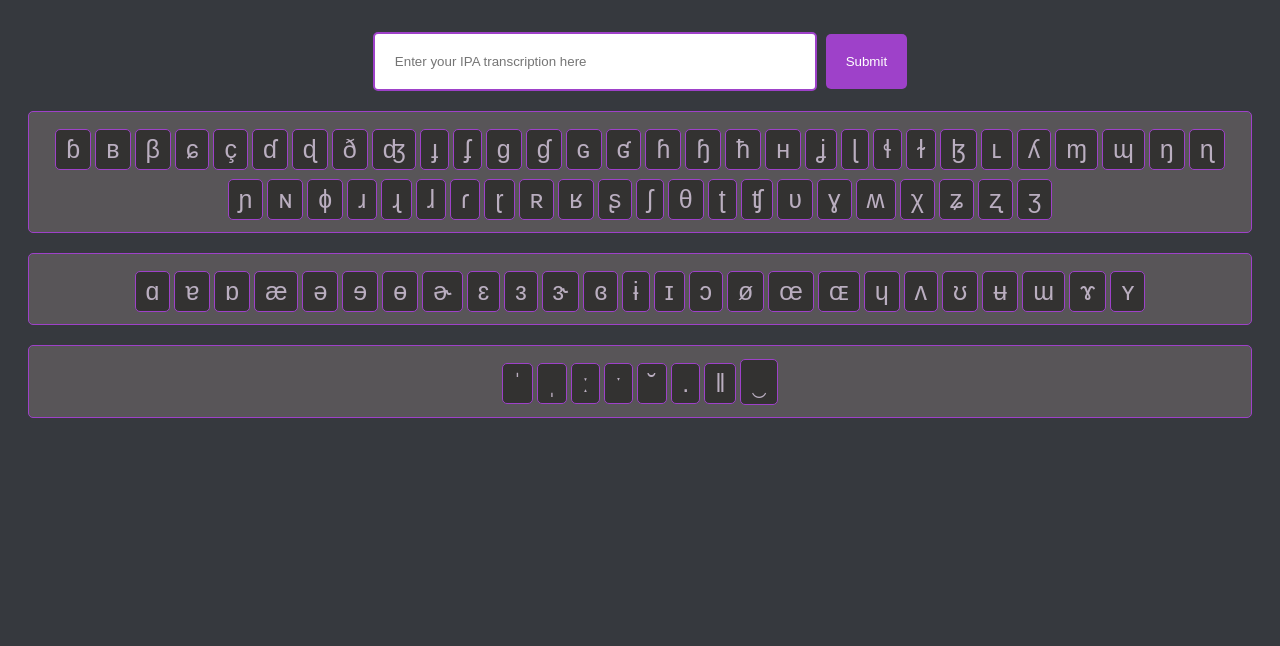
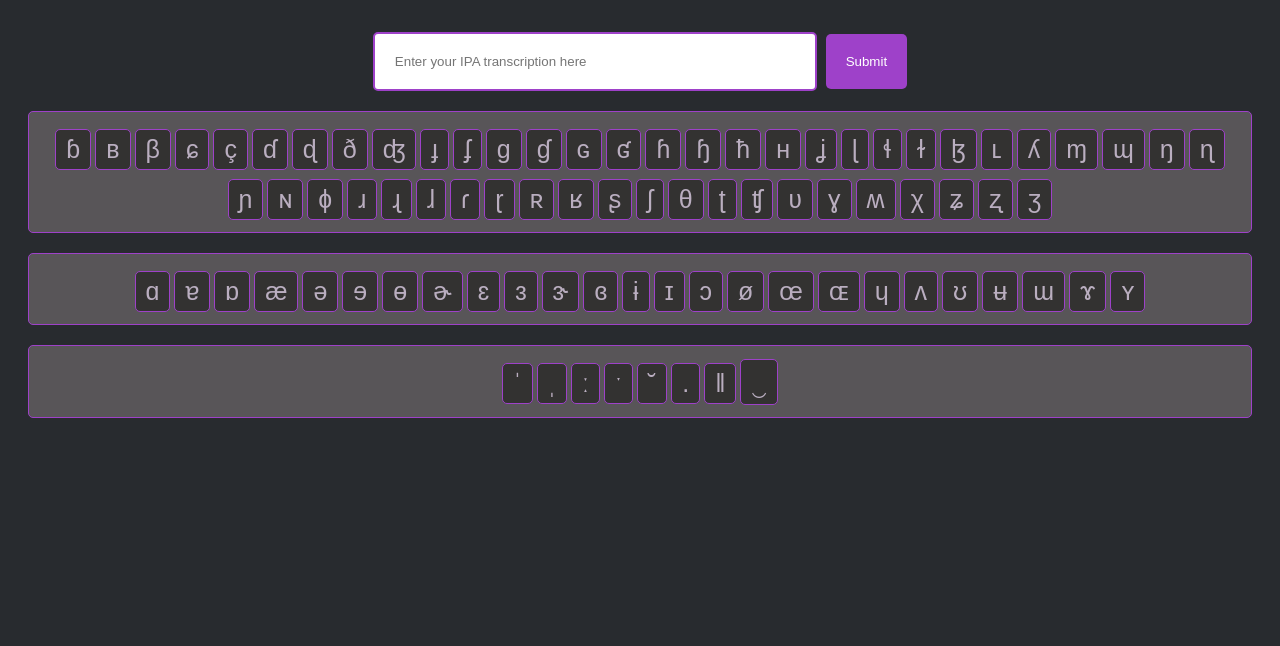
Before and after one commit to EliteApex/IPA-Transcription-Tool, a website: page public/index.html in a window 1280 px wide. Shown: the part 154-800 px from the top of the page. Drawn offline with Linux system fonts and the light colour scheme; no server answers; files whose address does not match are found by name.

Commit message:
Darken the bg color a little for legibility

```diff
--- a/public/style.css
+++ b/public/style.css
@@ -28,7 +28,7 @@
 
 body {
     font-family: 'Charis SIL';
-    background-color: #36393e;
+    background-color: #282b2f;
     color: #a85bcc;
     text-align: center;
 }
```
